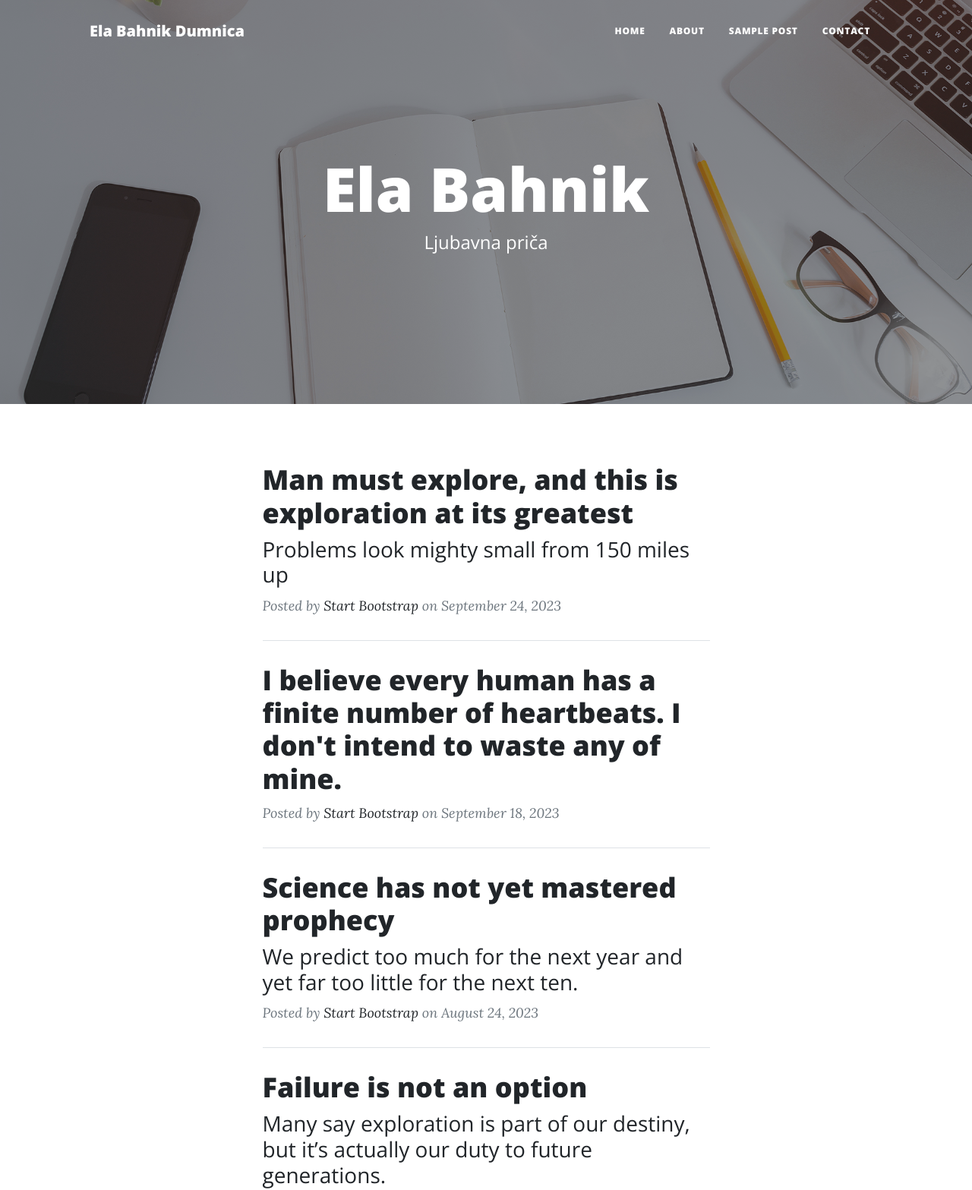
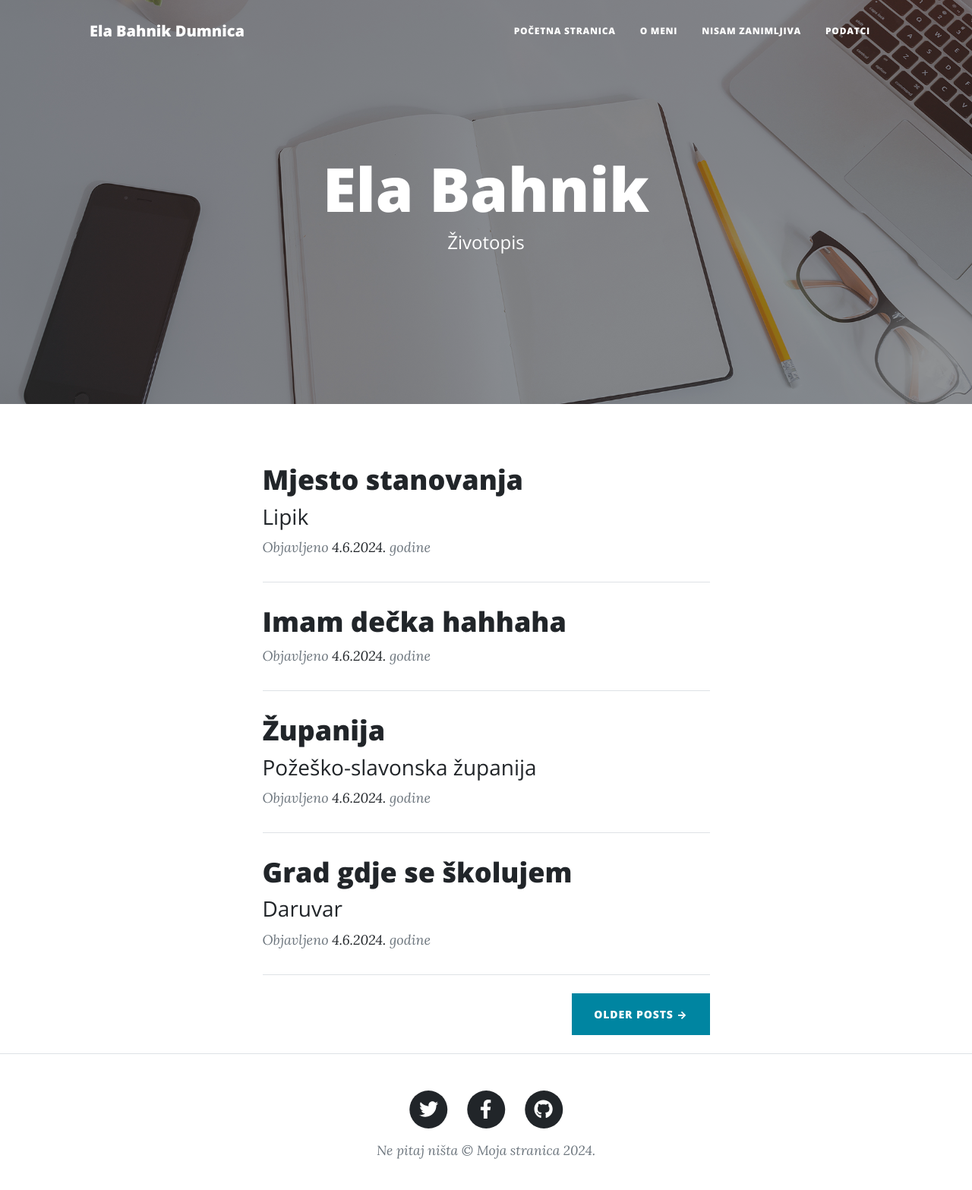
Before and after one commit to elabahnik2/elabahnik, a plain HTML site: page index.html in a window 1280 px wide. Shown: the top 1567 px of the page at 76% size. Drawn offline with nearby package versions, Linux system fonts and the light colour scheme.

Commit message:
Add files via upload

```diff
--- a/index.html
+++ b/index.html
@@ -26,10 +26,10 @@
                 </button>
                 <div class="collapse navbar-collapse" id="navbarResponsive">
                     <ul class="navbar-nav ms-auto py-4 py-lg-0">
-                        <li class="nav-item"><a class="nav-link px-lg-3 py-3 py-lg-4" href="index.html">Home</a></li>
-                        <li class="nav-item"><a class="nav-link px-lg-3 py-3 py-lg-4" href="about.html">About</a></li>
-                        <li class="nav-item"><a class="nav-link px-lg-3 py-3 py-lg-4" href="post.html">Sample Post</a></li>
-                        <li class="nav-item"><a class="nav-link px-lg-3 py-3 py-lg-4" href="contact.html">Contact</a></li>
+                        <li class="nav-item"><a class="nav-link px-lg-3 py-3 py-lg-4" href="index.html">Početna stranica</a></li>
+                        <li class="nav-item"><a class="nav-link px-lg-3 py-3 py-lg-4" href="about.html">O meni</a></li>
+                        <li class="nav-item"><a class="nav-link px-lg-3 py-3 py-lg-4" href="post.html">Nisam zanimljiva</a></li>
+                        <li class="nav-item"><a class="nav-link px-lg-3 py-3 py-lg-4" href="contact.html">Podatci</a></li>
                     </ul>
                 </div>
             </div>
@@ -41,7 +41,7 @@
                     <div class="col-md-10 col-lg-8 col-xl-7">
                         <div class="site-heading">
                             <h1>Ela Bahnik</h1>
-                            <span class="subheading">Ljubavna priča</span>
+                            <span class="subheading">Životopis</span>
                         </div>
                     </div>
                 </div>
@@ -54,24 +54,24 @@
                     <!-- Post preview-->
                     <div class="post-preview">
                         <a href="post.html">
-                            <h2 class="post-title">Man must explore, and this is exploration at its greatest</h2>
-                            <h3 class="post-subtitle">Problems look mighty small from 150 miles up</h3>
+                            <h2 class="post-title">Mjesto stanovanja</h2>
+                            <h3 class="post-subtitle">Lipik</h3>
                         </a>
                         <p class="post-meta">
-                            Posted by
-                            <a href="#!">Start Bootstrap</a>
-                            on September 24, 2023
+                            Objavljeno
+                            <a href="#!">4.6.2024.</a>
+                            godine
                         </p>
                     </div>
                     <!-- Divider-->
                     <hr class="my-4" />
                     <!-- Post preview-->
                     <div class="post-preview">
-                        <a href="post.html"><h2 class="post-title">I believe every human has a finite number of heartbeats. I don't intend to waste any of mine.</h2></a>
+                        <a href="post.html"><h2 class="post-title">Imam dečka hahhaha</h2></a>
                         <p class="post-meta">
-                            Posted by
-                            <a href="#!">Start Bootstrap</a>
-                            on September 18, 2023
+                            Objavljeno
+                            <a href="#!">4.6.2024.</a>
+                            godine
                         </p>
                     </div>
                     <!-- Divider-->
@@ -79,13 +79,13 @@
                     <!-- Post preview-->
                     <div class="post-preview">
                         <a href="post.html">
-                            <h2 class="post-title">Science has not yet mastered prophecy</h2>
-                            <h3 class="post-subtitle">We predict too much for the next year and yet far too little for the next ten.</h3>
+                            <h2 class="post-title">Županija</h2>
+                            <h3 class="post-subtitle">Požeško-slavonska županija</h3>
                         </a>
                         <p class="post-meta">
-                            Posted by
-                            <a href="#!">Start Bootstrap</a>
-                            on August 24, 2023
+                            Objavljeno
+                            <a href="#!">4.6.2024.</a>
+                            godine
                         </p>
                     </div>
                     <!-- Divider-->
@@ -93,13 +93,13 @@
                     <!-- Post preview-->
                     <div class="post-preview">
                         <a href="post.html">
-                            <h2 class="post-title">Failure is not an option</h2>
-                            <h3 class="post-subtitle">Many say exploration is part of our destiny, but it’s actually our duty to future generations.</h3>
+                            <h2 class="post-title">Grad gdje se školujem</h2>
+                            <h3 class="post-subtitle">Daruvar</h3>
                         </a>
                         <p class="post-meta">
-                            Posted by
-                            <a href="#!">Start Bootstrap</a>
-                            on July 8, 2023
+                            Objavljeno
+                            <a href="#!">4.6.2024.</a>
+                            godine
                         </p>
                     </div>
                     <!-- Divider-->
@@ -140,7 +140,7 @@
                                 </a>
                             </li>
                         </ul>
-                        <div class="small text-center text-muted fst-italic">Copyright &copy; Your Website 2023</div>
+                        <div class="small text-center text-muted fst-italic">Ne pitaj ništa &copy; Moja stranica 2024.</div>
                     </div>
                 </div>
             </div>
```
